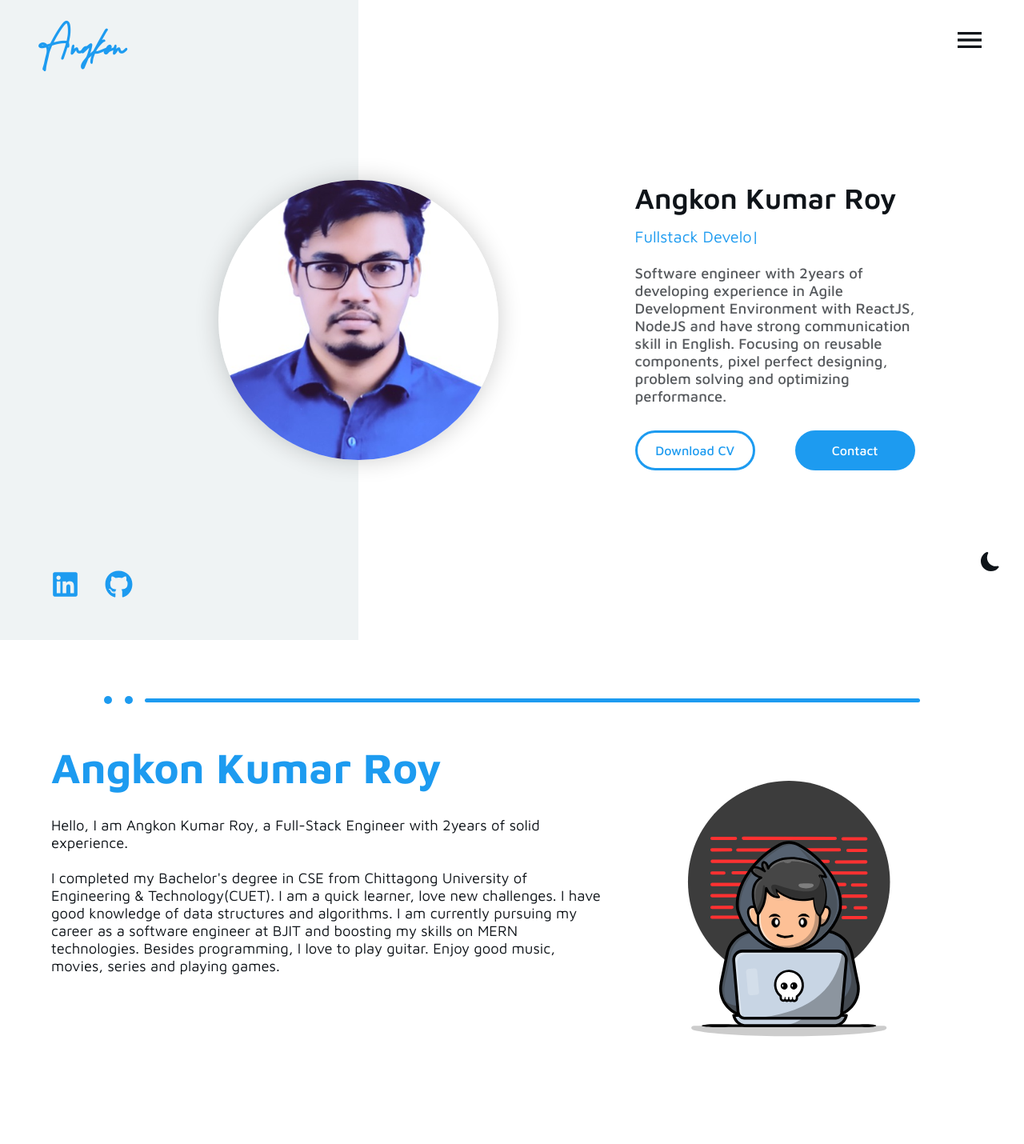
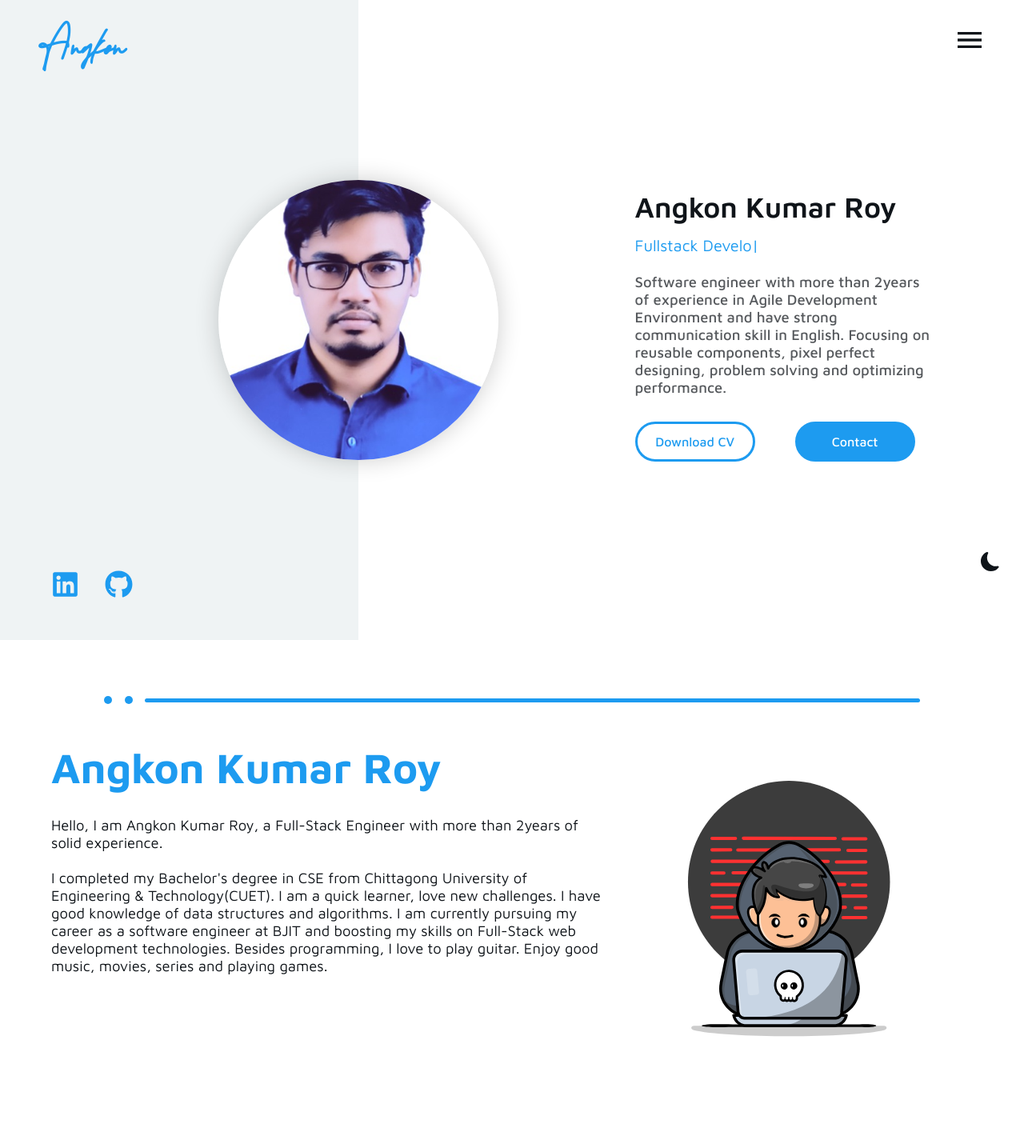
Before and after one commit to akr5515/angkon-portfolio-react, a React (Create React App) app: page / in a window 1280 px wide. Shown: the top 1430 px of the page at 80% size. Built offline with nearby package versions, Linux system fonts and the light colour scheme; a web font is replaced by a local one.

Commit message:
Profile data update

```diff
--- a/src/data/aboutData.js
+++ b/src/data/aboutData.js
@@ -1,7 +1,7 @@
 export const aboutData = {
   title: "Angkon Kumar Roy",
   description1:
-    "Hello, I am Angkon Kumar Roy, a Full-Stack Engineer with 2years of solid experience.",
+    "Hello, I am Angkon Kumar Roy, a Full-Stack Engineer with more than 2years of solid experience.",
   description2:
-    "I completed my Bachelor's degree in CSE from Chittagong University of Engineering & Technology(CUET). I am a quick learner, love new challenges. I have good knowledge of data structures and algorithms. I am currently pursuing my career as a software engineer at BJIT and boosting my skills on MERN technologies. Besides programming, I love to play guitar. Enjoy good music, movies, series and playing games.",
+    "I completed my Bachelor's degree in CSE from Chittagong University of Engineering & Technology(CUET). I am a quick learner, love new challenges. I have good knowledge of data structures and algorithms. I am currently pursuing my career as a software engineer at BJIT and boosting my skills on Full-Stack web development technologies. Besides programming, I love to play guitar. Enjoy good music, movies, series and playing games.",
 };
--- a/src/data/headerData.js
+++ b/src/data/headerData.js
@@ -2,7 +2,7 @@ export const headerData = {
   name: "Angkon Kumar Roy",
   title: "Hello! I am",
   desciption:
-    "Software engineer with 2years of developing experience in Agile Development Environment with ReactJS, NodeJS and have strong communication skill in English. Focusing on reusable components, pixel perfect designing, problem solving and optimizing performance.",
+    "Software engineer with more than 2years of experience in Agile Development Environment and have strong communication skill in English. Focusing on reusable components, pixel perfect designing, problem solving and optimizing performance.",
   //   image: "https://i.ibb.co/angkonkumar.jpg",
   image: "../assets/png/angkon.jpg",
   //   imagebw: "https://i.ibb.co/angkonkumar.jpg",
--- a/src/data/projectsData.js
+++ b/src/data/projectsData.js
@@ -5,7 +5,7 @@ import six from "../assets/svg/projects/six.svg";
 export const projectsData = [
   {
     id: 1,
-    projectName: "CharJS Customization",
+    projectName: "ChartJS Customization",
     projectDesc: "ChartJS customization with react typescript",
     tags: ["React", "Typescript", "ChartJS"],
     code: "https://github.com/akr5515/react-chartjs-implementation",
```
